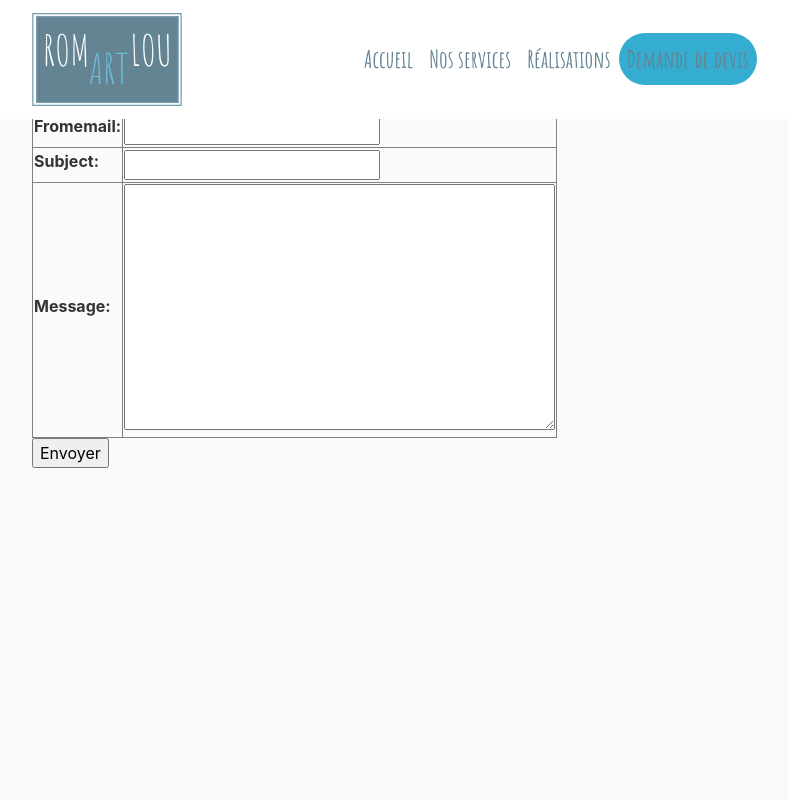
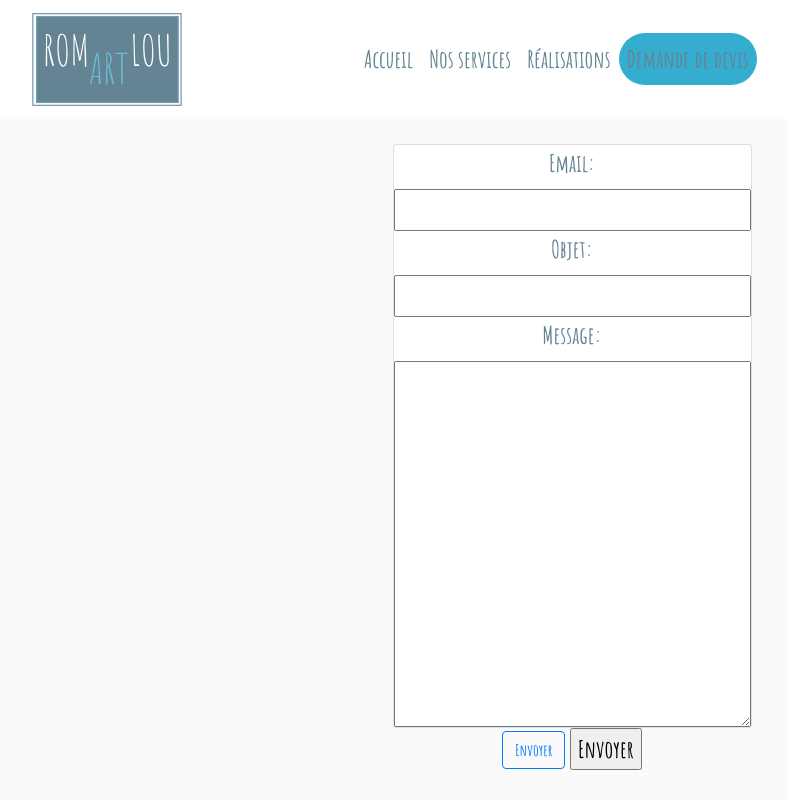
Before and after one commit to gsaintmartinweb/romartlou, a Django app: page /contact in a window 1280 px wide. Shown: the whole page, without its empty margins (53-841 px from the left). Run offline with Django 3.2, Linux system fonts and the light colour scheme; some libraries are stand-ins or nearby versions.

Commit message:
form style

```diff
--- a/blog/forms.py
+++ b/blog/forms.py
@@ -1,6 +1,7 @@
 from django import forms
 
+
 class contactformemail(forms.Form):
-    fromemail=forms.EmailField(required=True)
-    subject=forms.CharField(required=True)
-    message=forms.CharField(widget=forms.Textarea,required=True)
+    Email = forms.EmailField(required=True)
+    Objet = forms.CharField(required=True)
+    Message = forms.CharField(widget=forms.Textarea, required=True)
--- a/blog/static/blog/main.css
+++ b/blog/static/blog/main.css
@@ -48,56 +49,12 @@ ul {
   margin-bottom: 20px;
 }
 
-.article-title {
-  color: #444444;
-}
-
-a.article-title:hover {
-  color: #428bca;
-  text-decoration: none;
-}
-
-.article-content {
-  white-space: pre-line;
+.form-contact {
+margin-top: 2rem;
 }
 
 
-
-.article-img {
-  height: 65px;
-  width: 65px;
-  margin-right: 16px;
-}
-
-.article-metadata {
-  padding-bottom: 1px;
-  margin-bottom: 4px;
-  border-bottom: 1px solid #e3e3e3
-}
-
-.article-metadata a:hover {
-  color: #333;
-  text-decoration: none;
-}
-
-.article-svg {
-  width: 25px;
-  height: 25px;
-  vertical-align: middle;
-}
-
-.account-img {
-  height: 125px;
-  width: 125px;
-  margin-right: 20px;
-  margin-bottom: 16px;
-}
-
-.account-heading {
-  font-size: 2.5rem;
-}
-
-.homepage-header{
+.homepage-header {
   background-image: url("../../../media/ice-2065622_1920.jpg");
   background-size: cover;
   font-size: larger;
@@ -105,62 +62,78 @@ a.article-title:hover {
   height: 20rem;
   vertical-align: middle;
   position: absolute;
-    right: 0;
-    left: 0;
+  right: 0;
+  left: 0;
 
-    border-radius: 5%;
+  border-radius: 5%;
 }
 
-.homepage-text-1{
-  font-family: 'Amatic SC', cursive;
+.homepage-text-1 {
+  font-family: "Amatic SC", cursive;
   font-size: x-large;
   text-align: justify;
   box-shadow: 1px 1px 1px 1px #648493;
   border-radius: 5%;
   justify-content: space-evenly;
   padding-bottom: 2rem;
-
 }
 
-.homepage-text-2{
-  font-family: 'Amatic SC', cursive;
+.homepage-text-2 {
+  font-family: "Amatic SC", cursive;
   font-size: x-large;
   text-align: justify;
   box-shadow: 1px 1px 1px 1px #648493;
   border-radius: 5%;
   justify-content: space-evenly;
   padding-bottom: 2rem;
+}
 
+.homepage-text-2 .card-img-top {
+  display: inline-block;
+  max-width: 6rem;
+  justify-content: center;
+  padding-top: 1rem;
 }
 
 
-
-.homepage-text-2 .card-img-top{
-  display: block;
-  max-width: 6rem;
-  justify-content: center;
-  padding-top: 1rem;
-
-}
-
-.card-img-top{
-display: block;
-  max-width: 5rem;
-  justify-content: center;
-  padding-top: 1rem;
-}
-.red{
+.red {
   background-color: #34add1;
   color: white;
   font-weight: bolder;
   border-radius: 50px;
 }
 
-.slogan{
+.slogan {
   justify-content: center;
   align-items: center;
   margin-top: 8rem;
   vertical-align: middle;
   font-size: xx-large;
-  font-family: 'Satisfy', cursive;
+  font-family: "Satisfy", cursive;
 }
+
+.site-font{
+  color: #648493;
+  font-family: "Amatic SC", cursive;
+  font-size: x-large;
+}
+
+.site-header .navbar-nav .nav-link {
+  color: #648493;
+  font-family: "Amatic SC", cursive;
+  font-size: x-large;
+}
+
+.site-header img {
+  max-width: 50%;
+  height: auto;
+}
+
+.site-header .navbar-nav .nav-link:hover {
+  color: #000000;
+  font-size: xx-large;
+}
+
+.site-header .navbar-nav .nav-link.active {
+  font-weight: 500;
+}
--- a/blog/templates/blog/contact.html
+++ b/blog/templates/blog/contact.html
@@ -1,12 +1,18 @@
 {% extends "blog/base.html" %}
 {% block content %}
 
-<form method="POST">
-    {% csrf_token %}
-    <table border="1">
-        {{form}}
-    </table>
-    <input type="submit" value="Envoyer">
-</form>
+<div class="row text-center form-contact justify-content-md-center">
+    <div class="col-md-auto site-font">
+        <form method="POST">
+            {% csrf_token %}
+            <div class="card card-form .col-sm-12 .col-md-12 .col-lg-4 .col-xl-4 text-center" >
+                {{form}}
+            </div>
+
+            <input class="btn btn-outline-primary" type="submit" value="Envoyer">
+            <input type="submit" value="Envoyer">
+        </form>
+    </div>
+</div>
 
 {% endblock content %}
--- a/blog/views.py
+++ b/blog/views.py
@@ -39,12 +39,11 @@ def contact(request):
     else:
         form = contactformemail(request.POST)
         if form.is_valid():
-            frommail = form.cleaned_data['fromemail']
-            subject = form.cleaned_data['subject']
-            message = form.cleaned_data['message']
-            send_mail(subject, message, frommail, [
-                      os.environ.get('EMAIL_USER'), frommail])
-            print(os.environ.get('EMAIL_USER'))
+            Email = form.cleaned_data['Email']
+            Objet = form.cleaned_data['Objet']
+            Message = form.cleaned_data['Message']
+            send_mail(Objet, Message, Email, [
+                      os.environ.get('EMAIL_USER'), Email])
     return render(request, 'blog/contact.html', {'form': form})
 
 
```
Also changed, not shown: other parts of blog/static/blog/main.css (+22 -21 lines), blog/templates/blog/homepage.html (+8 -8 lines), 1 other file.
